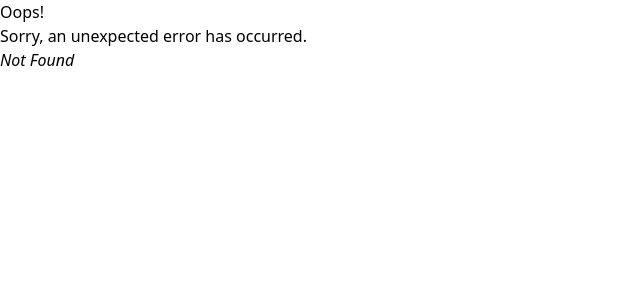
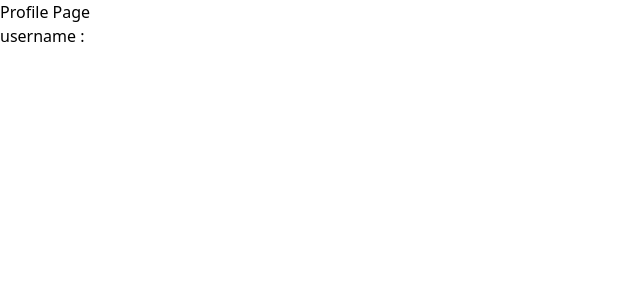
Before and after one commit to gusti02/Skripsi_v2, a React (Vite) app in the folder frontend/my-react-app/: page /profile in a window 1280 px wide. Before the commit this address had no page. Shown: the top 300 px of the page, without its empty margins (0-640 px from the left). Built offline with nearby package versions, Linux system fonts and the light colour scheme; sample sign-in values are in the browser's storage.

Commit message:
add ProfilePage, and updated the custom hook

```diff
--- /dev/null
+++ b/frontend/my-react-app/src/Pages/profile.jsx
@@ -0,0 +1,17 @@
+import React from "react";
+import { useLogin } from "../hooks/useLogin";
+
+function ProfilePage() {
+  {
+    /* call the custom hook. If token is not exist then redirect to login. */
+  }
+  const username = useLogin();
+  return (
+    <div>
+      <h1>Profile Page</h1>
+      username : {username}
+    </div>
+  );
+}
+
+export default ProfilePage;
--- a/frontend/my-react-app/src/hooks/useLogin.jsx
+++ b/frontend/my-react-app/src/hooks/useLogin.jsx
@@ -1,6 +1,10 @@
 import { useEffect, useState } from "react";
 import { getUsername } from "../services/auth.service";
 
+{
+  /* this custom hook is used to get username from token,
+  and if token is not exist then redirect to login */
+}
 export function useLogin() {
   const [username, setUsername] = useState("");
   {
```
Also changed, not shown: frontend/my-react-app/src/main.jsx (+22 -17 lines).
